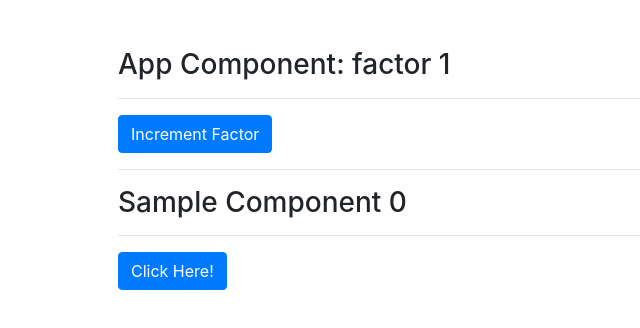
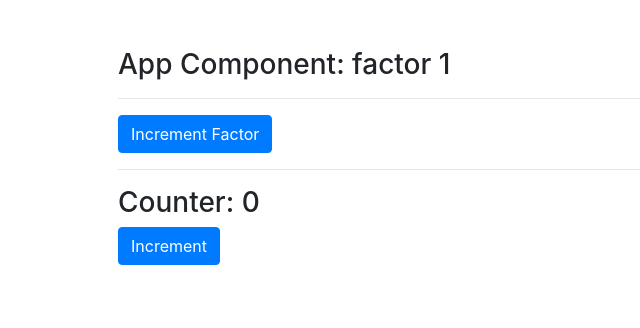
Before and after one commit to vivekanandpv/sg-react-day1, a React (Create React App) app: page / in a window 1280 px wide. Shown: the top 328 px of the page, without its empty margins (0-640 px from the left). Built offline with nearby package versions, Linux system fonts and the light colour scheme.

Commit message:
capture the values in setState

```diff
--- a/src/components/Sample.jsx
+++ b/src/components/Sample.jsx
@@ -1,24 +1,28 @@
-import React, { useEffect, useState } from 'react';
+import React, { Component } from 'react';
 
-const Sample = (props) => {
-  const [counter, setCounter] = useState(0);
-
-  const increment = () => {
-    setCounter((previousState) => {
-      console.log('previous counter', previousState, 'props', props);
-      return previousState + props.factor;
+class Sample extends Component {
+  state = { counter: 0 };
+  increment = () => {
+    this.setState((previousState, previousProps) => {
+      console.log(
+        'previous state',
+        previousState,
+        'previous props',
+        previousProps
+      );
+      return { counter: previousState.counter + previousProps.factor };
     });
   };
-
-  return (
-    <>
-      <h3>Sample Component {counter}</h3>
-      <hr />
-      <button className='btn btn-primary' onClick={increment}>
-        Click Here!
-      </button>
-    </>
-  );
-};
+  render() {
+    return (
+      <>
+        <h3>Counter: {this.state.counter}</h3>
+        <button className='btn btn-primary' onClick={this.increment}>
+          Increment
+        </button>
+      </>
+    );
+  }
+}
 
 export default Sample;
```
